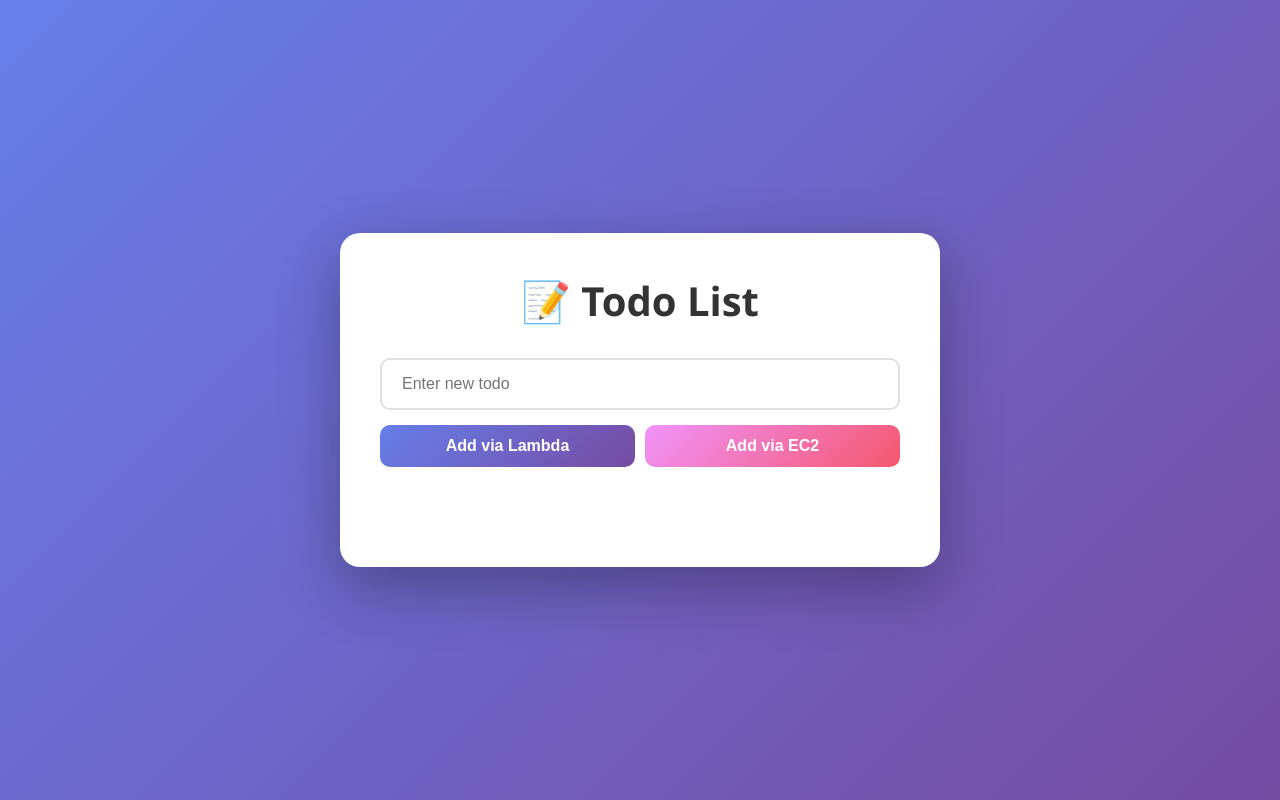
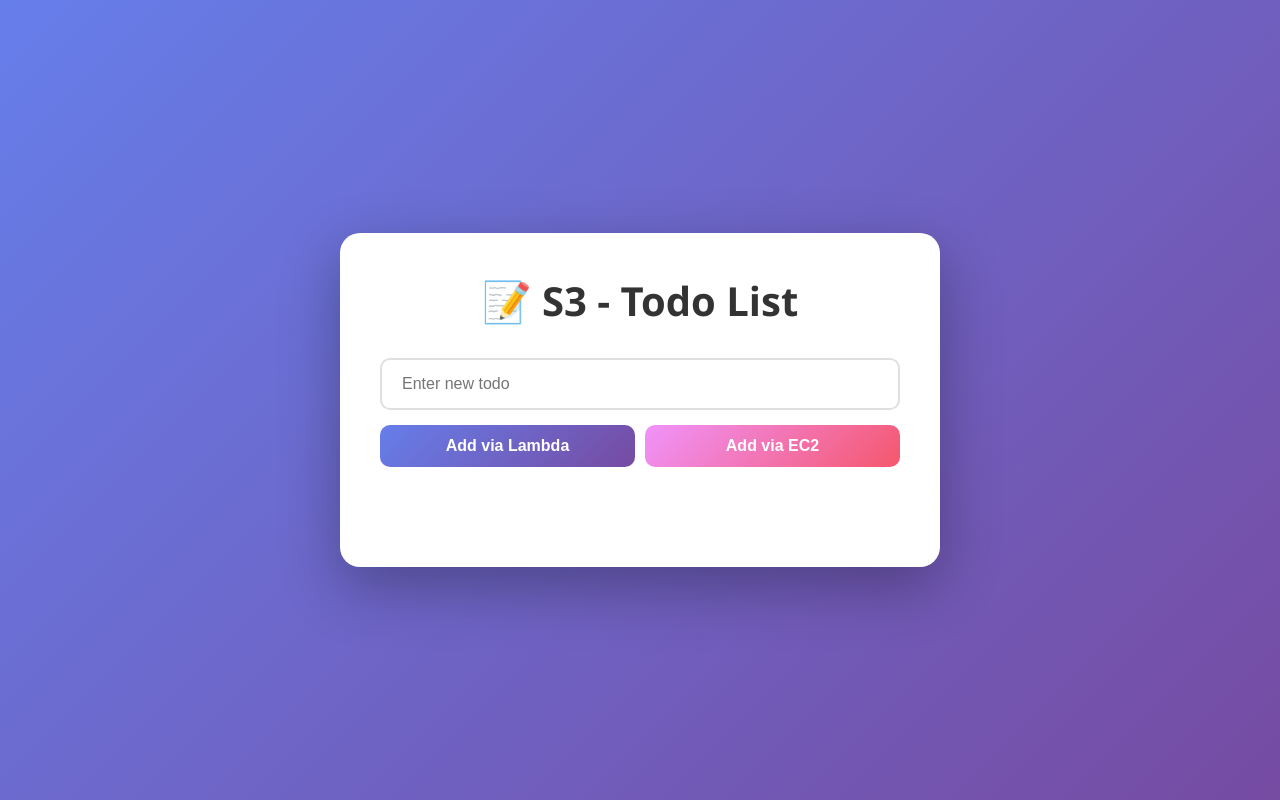
Before and after one commit to Aadityyaaaa-0410/gitlab, a website: page frontend/index.html in a window 1280 px wide. Drawn offline with Linux system fonts and the light colour scheme; no server answers.

Commit message:
Update Todo List title and HTML structure

```diff
--- a/frontend/index.html
+++ b/frontend/index.html
@@ -8,7 +8,7 @@
 </head>
 <body>
     <div class="container">
-        <h1>📝 Todo List</h1>
+        <h1>📝 S3 - Todo List</h1>
         <div class="input-group">
             <input type="text" id="todoInput" placeholder="Enter new todo" onkeypress="if(event.key==='Enter') addTodoViaLambda()">
             <div class="button-group">
@@ -25,4 +25,5 @@
 
 
 </body>
+
 </html>
```
